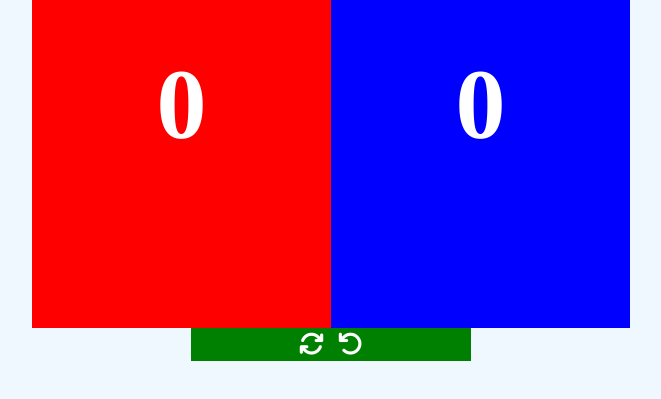
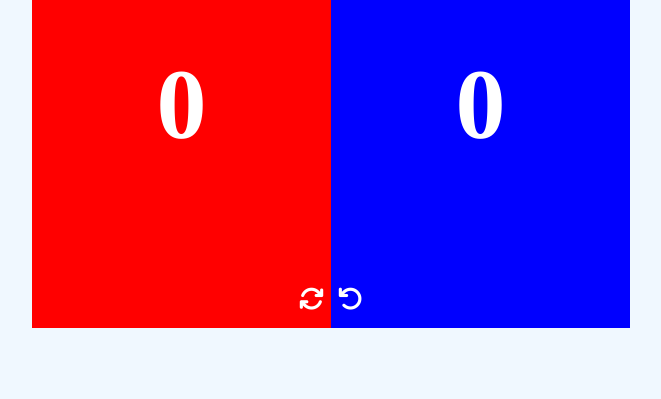
Before and after one commit to Diawhiz/score-counter, a plain HTML site: page index.html in a window 1280 px wide. Shown: the part 223-622 px from the top of the page, without its empty margins (309-970 px from the left). Drawn offline with Linux system fonts and the light colour scheme.

Commit message:
made a little change to the styling of the page

```diff
--- a/css/style.css
+++ b/css/style.css
@@ -55,8 +55,8 @@ h1 {
 
 .reset-all {
     background-color: #008000;
-    padding: 5px;
-    margin: -20px 500px 0 500px;
+    /* padding: 5px; */
+    margin: -60px 500px 0 500px;
     text-align: center;
 }
 
```
